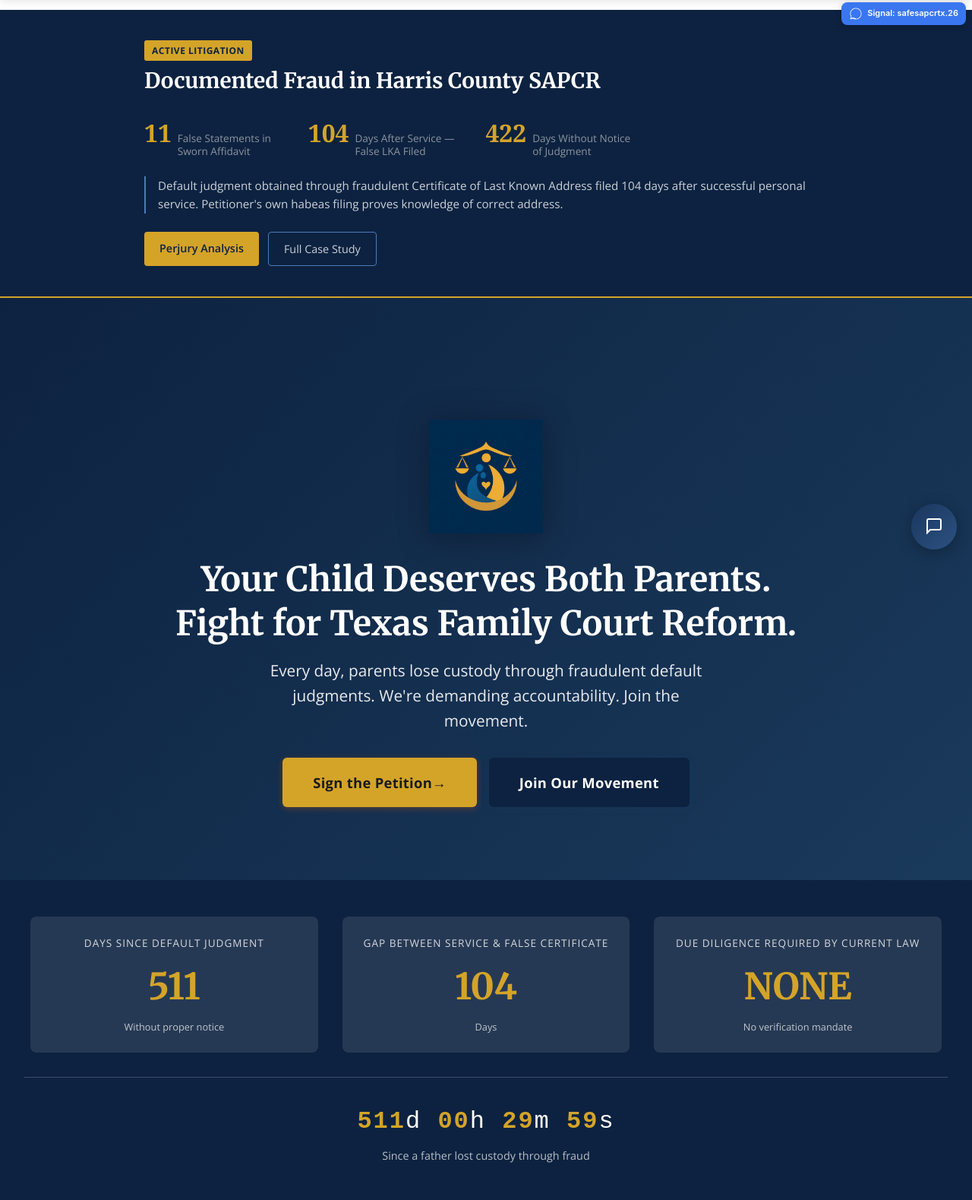
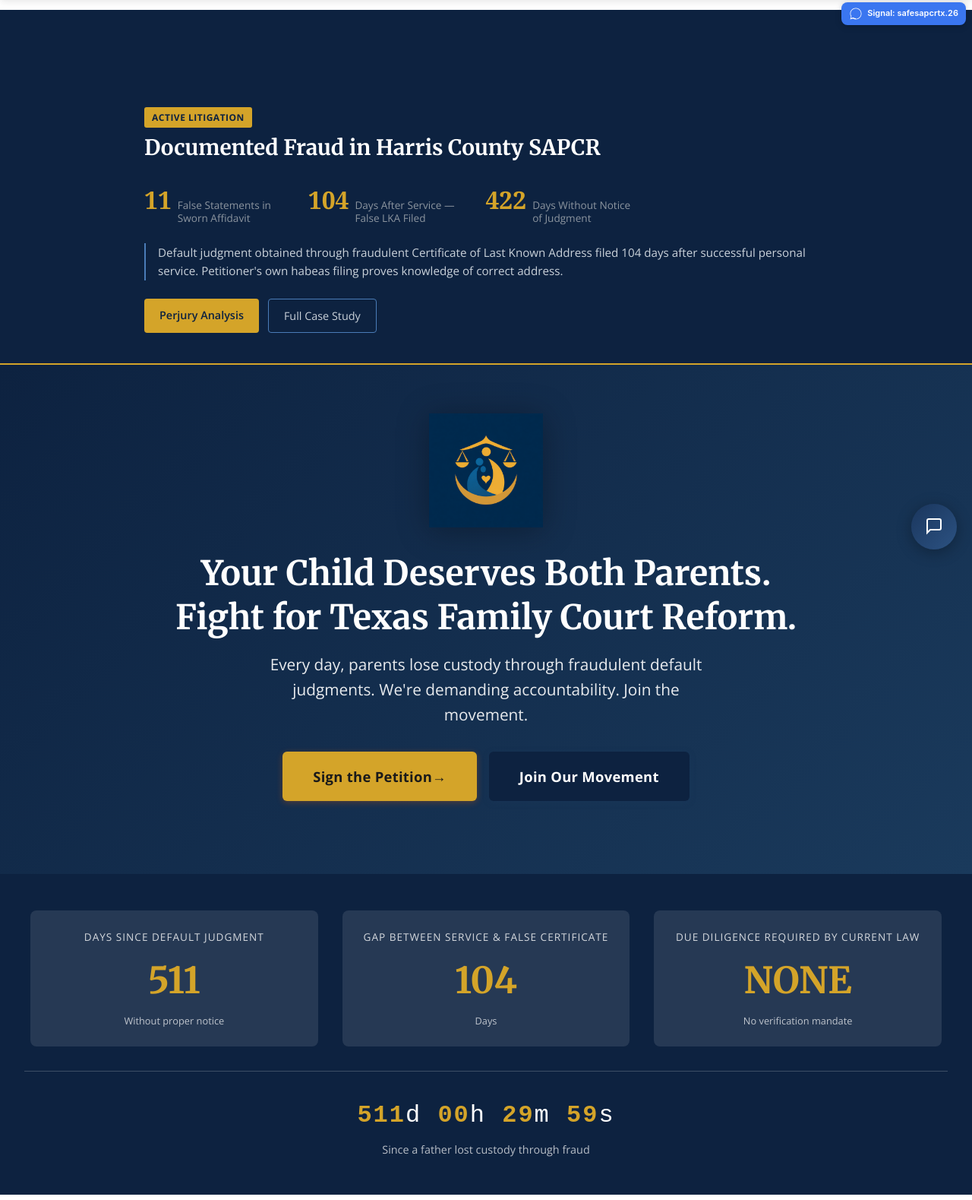
Before and after one commit to iamnotcheckingit-cyber/-safe-sapcr-texas, a PHP site: page / in a window 1280 px wide. Shown: the part 57-1636 px from the top of the page at 76% size. Run offline with PHP 8.4, Linux system fonts and the light colour scheme; some libraries are stand-ins or nearby versions.

Commit message:
Fix banner visibility - add top padding for fixed header
- Added 8rem top padding to case-banner so it clears the fixed nav
- Reduced hero top padding to 4rem since it's no longer first

🤖 Generated with [Claude Code](https://claude.com/claude-code)

Co-Authored-By: Claude <noreply@anthropic.com>

```diff
--- a/index.html
+++ b/index.html
@@ -430,7 +430,7 @@
         .case-banner {
             background: #0d2240;
             border-bottom: 2px solid #d4a429;
-            padding: 2.5rem 1.5rem;
+            padding: 8rem 1.5rem 2.5rem 1.5rem;
         }
         .case-banner-content {
             max-width: 900px;
--- a/style.css
+++ b/style.css
@@ -278,7 +278,7 @@ nav a.nav-donate:hover {
 .hero {
     background: linear-gradient(135deg, var(--primary) 0%, var(--primary-light) 100%);
     color: white;
-    padding: 10rem 2rem 6rem;
+    padding: 4rem 2rem 6rem;
     text-align: center;
 }
 
```
